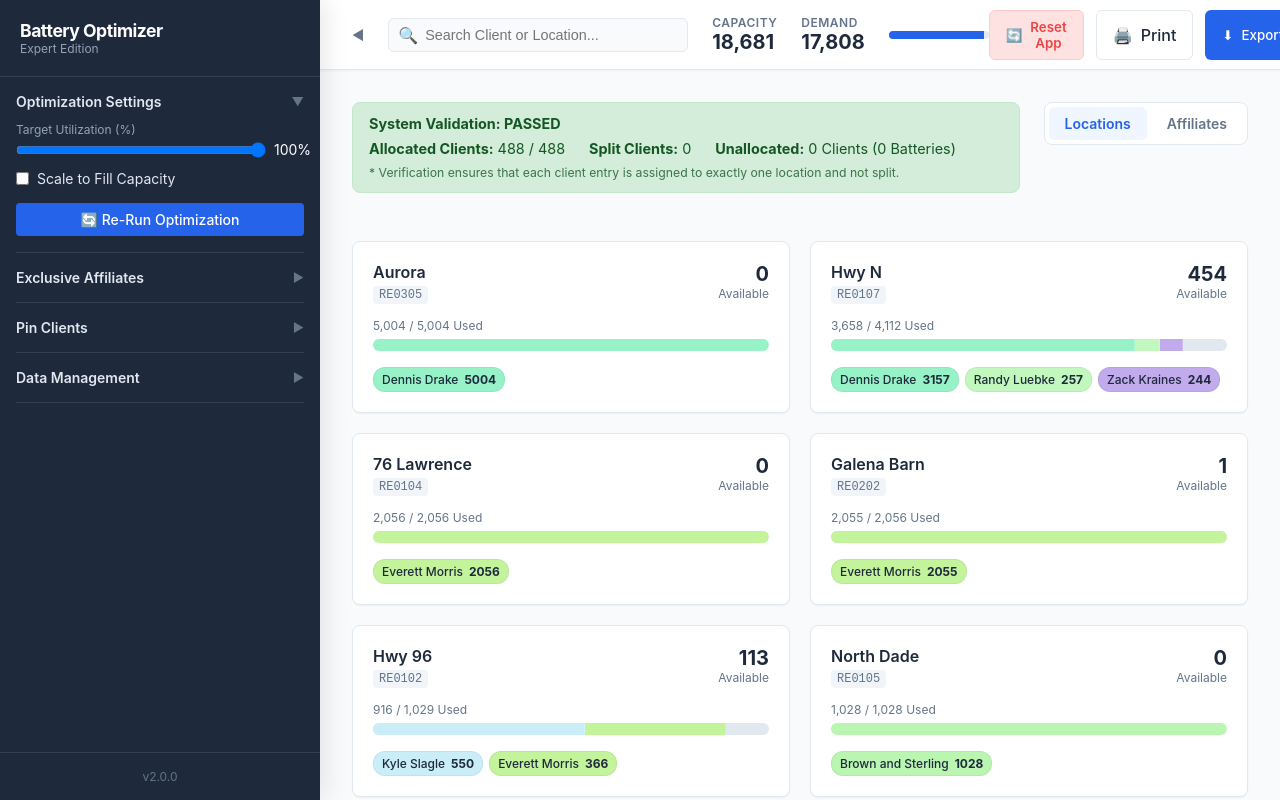
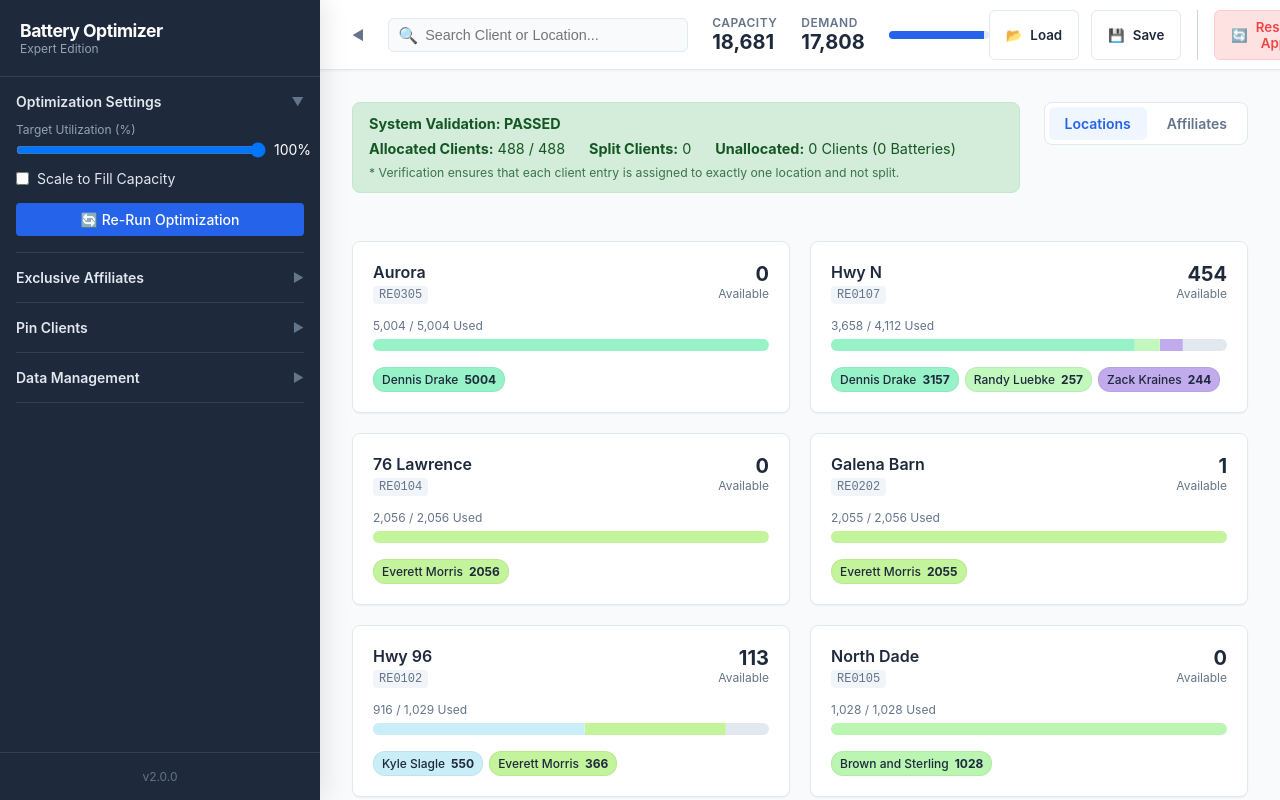
Before and after one commit to pisyndicate/battery-optimizer, a Next.js app: page / in a window 1280 px wide. Built offline with nearby package versions, Linux system fonts and the light colour scheme.

Commit message:
feat: add project save/load (JSON) functionality

```diff
--- a/src/app/page.js
+++ b/src/app/page.js
@@ -136,6 +136,58 @@ export default function Home() {
         }
     };
 
+    const handleSaveProject = () => {
+        const projectState = {
+            timestamp: new Date().toISOString(),
+            customData,
+            pinnedAllocations,
+            exclusiveAffiliates,
+            targetUtilization,
+            useAdjustedCounts,
+            globalSearch
+        };
+
+        const jsonContent = JSON.stringify(projectState, null, 2);
+        const blob = new Blob([jsonContent], { type: 'application/json' });
+        const url = URL.createObjectURL(blob);
+        const link = document.createElement('a');
+        link.setAttribute('href', url);
+        link.setAttribute('download', `battery_project_${new Date().toISOString().slice(0, 10)}.json`);
+        document.body.appendChild(link);
+        link.click();
+        document.body.removeChild(link);
+        showToast("Project saved successfully!", "success");
+    };
+
+    const handleLoadProject = (event) => {
+        const file = event.target.files[0];
+        if (!file) return;
+
+        const reader = new FileReader();
+        reader.onload = (e) => {
+            try {
+                const state = JSON.parse(e.target.result);
+
+                // Validate/Restore state
+                if (state.customData) setCustomData(state.customData);
+                if (state.pinnedAllocations) setPinnedAllocations(state.pinnedAllocations);
+                if (state.exclusiveAffiliates) setExclusiveAffiliates(state.exclusiveAffiliates);
+                if (state.targetUtilization) setTargetUtilization(state.targetUtilization);
+                if (state.useAdjustedCounts !== undefined) setUseAdjustedCounts(state.useAdjustedCounts);
+                if (state.globalSearch) setGlobalSearch(state.globalSearch);
+
+                setRunId(prev => prev + 1); // Trigger re-render
+                showToast("Project loaded successfully!", "success");
+            } catch (err) {
+                console.error("Failed to load project:", err);
+                showToast("Invalid project file", "error");
+            }
+        };
+        reader.readAsText(file);
+        // Reset input value to allow same file selection again
+        event.target.value = '';
+    };
+
     const { locations: allocatedLocations, clients: processedClients } = useMemo(() => {
         const effectiveTolerance = Math.max(0, 100 - targetUtilization);
         return allocateBatteries(
@@ -247,6 +299,46 @@ export default function Home() {
             </div>
 
             <div style={{ display: 'flex', gap: '12px' }}>
+                <input
+                    type="file"
+                    id="project-upload"
+                    accept=".json"
+                    style={{ display: 'none' }}
+                    onChange={handleLoadProject}
+                />
+                <button
+                    onClick={() => document.getElementById('project-upload').click()}
+                    className="btn"
+                    style={{
+                        display: 'flex',
+                        gap: '8px',
+                        backgroundColor: 'var(--color-surface)',
+                        color: 'var(--color-text-primary)',
+                        border: '1px solid var(--color-border)',
+                        fontWeight: '600'
+                    }}
+                    title="Load Project File"
+                >
+                    <span>📂</span> Load
+                </button>
+                <button
+                    onClick={handleSaveProject}
+                    className="btn"
+                    style={{
+                        display: 'flex',
+                        gap: '8px',
+                        backgroundColor: 'var(--color-surface)',
+                        color: 'var(--color-text-primary)',
+                        border: '1px solid var(--color-border)',
+                        fontWeight: '600'
+                    }}
+                    title="Save Project File"
+                >
+                    <span>💾</span> Save
+                </button>
+
+                <div style={{ width: '1px', backgroundColor: '#cbd5e1', margin: '0 4px' }}></div>
+
                 <button
                     onClick={handleMasterReset}
                     className="btn"
@@ -391,27 +483,22 @@ export default function Home() {
                         onAffiliateClick={setSelectedAffiliate}
                     />
                 </div>
-            )
-            }
+            )}
 
             {/* Overlays */}
-            {
-                selectedLocation && (
+            {selectedLocation && (
                 <LocationSidebar
                     location={selectedLocation}
                     onClose={() => setSelectedLocation(null)}
                 />
-                )
-            }
+            )}
 
-            {
-                selectedAffiliate && (
+            {selectedAffiliate && (
                 <AffiliateSidebar
                     affiliate={selectedAffiliate}
                     onClose={() => setSelectedAffiliate(null)}
                 />
-                )
-            }
+            )}
 
             <OverflowModal
                 isOpen={!!overflowState}
@@ -422,6 +509,6 @@ export default function Home() {
                 onConfirmSplit={handleConfirmSplit}
                 onForcePrimary={handleForcePrimary}
             />
-        </DashboardLayout >
+        </DashboardLayout>
     );
 }
```
Lines whose indentation alone changed are shown as unchanged.
